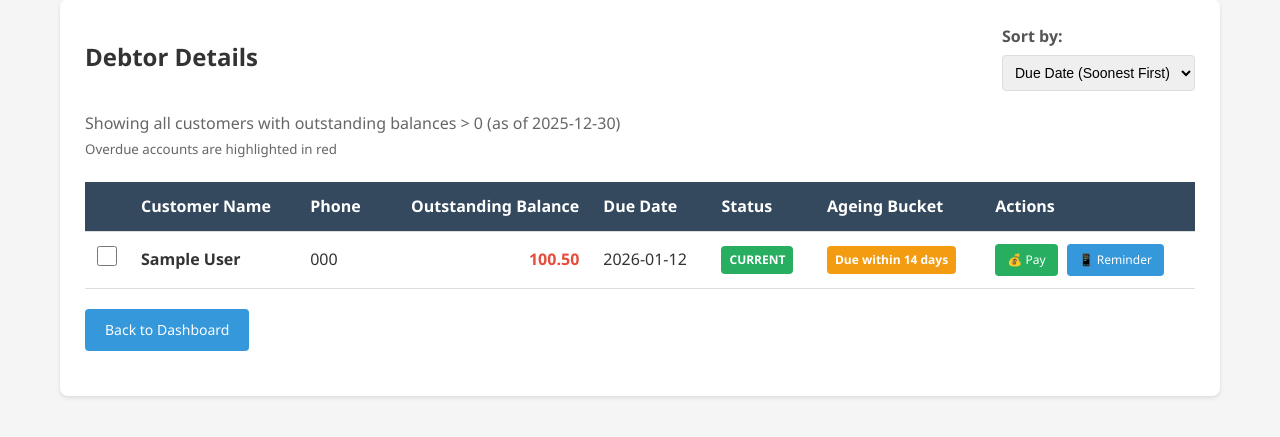
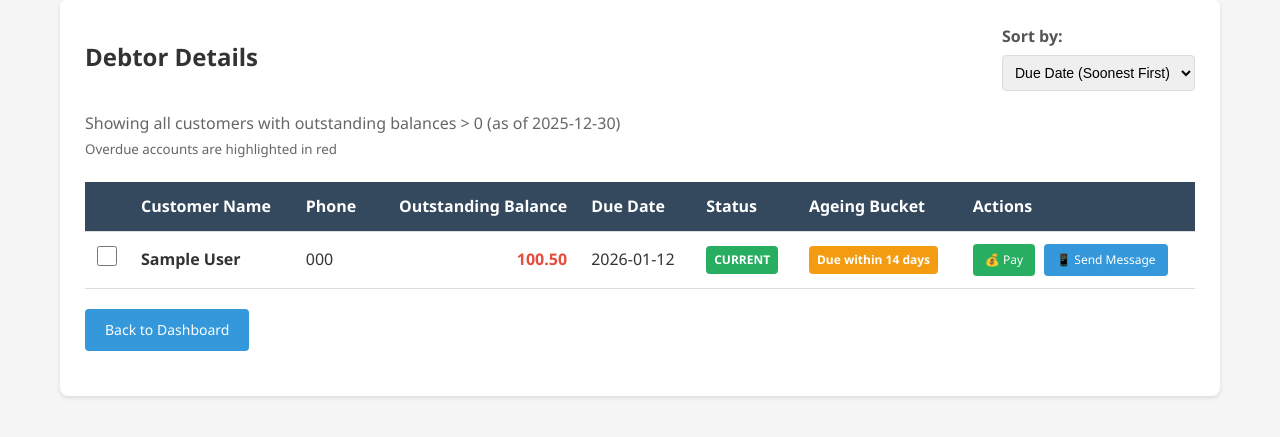
Before and after one commit to fayizmfb/patt-book, a Flask app: page /debtors in a window 1280 px wide. Shown: the part 275-712 px from the top of the page. Run offline with Flask 3, Linux system fonts and the light colour scheme; the visitor is signed in with stand-in values (Sample User, id 1); data comes from the database, SQL or seed files in the repository; both versions use the stored data as it was after the commit; tables that the repository leaves empty hold one stand-in row (values such as "Sample post").

Commit message:
Rename Reminder action to Send Message in Debtors section

```diff
--- a/templates/debtor_details.html
+++ b/templates/debtor_details.html
@@ -143,7 +143,7 @@
                            target="_blank"
                            class="btn btn-warning btn-sm"
                            style="padding: 6px 12px; font-size: 12px;">
-                            📱 Reminder
+                            📱 Send Message
                         </a>
                     {% endif %}
                 </td>
```
Also changed, not shown: retail_app.db.
